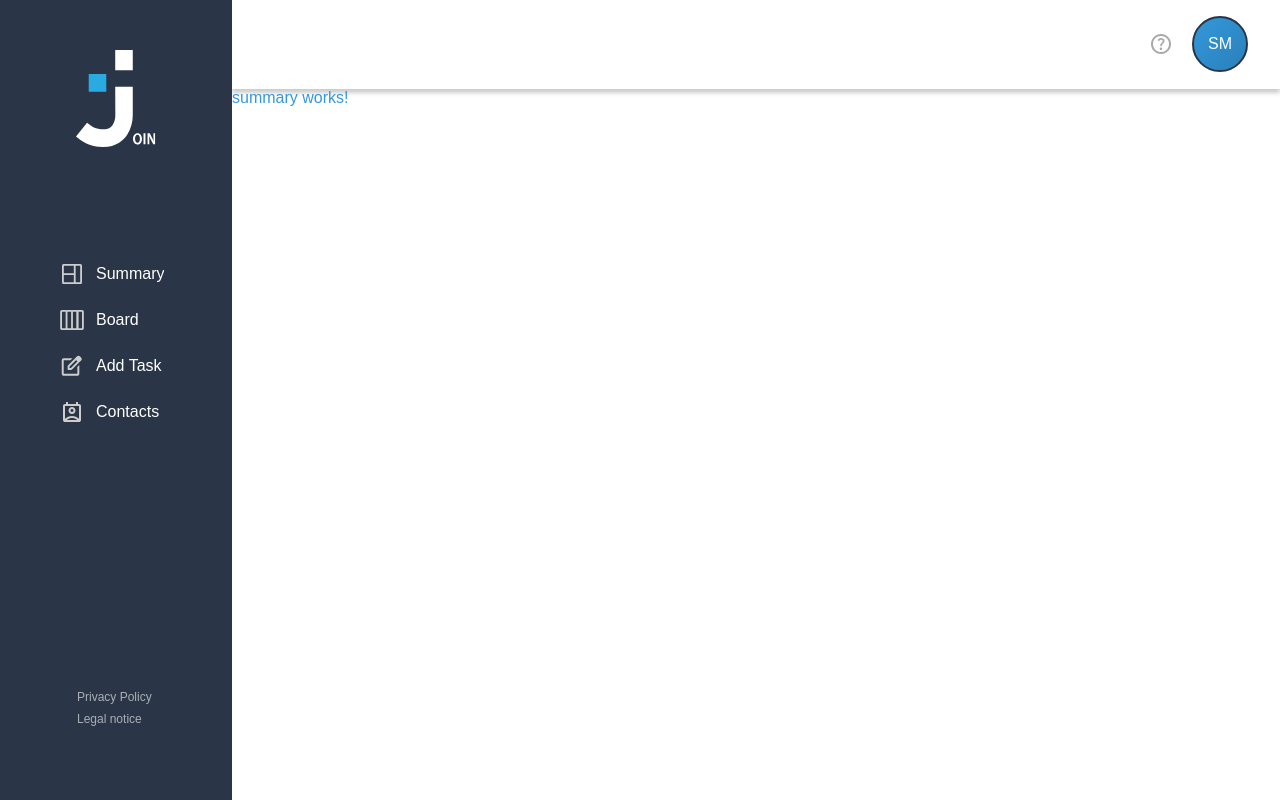
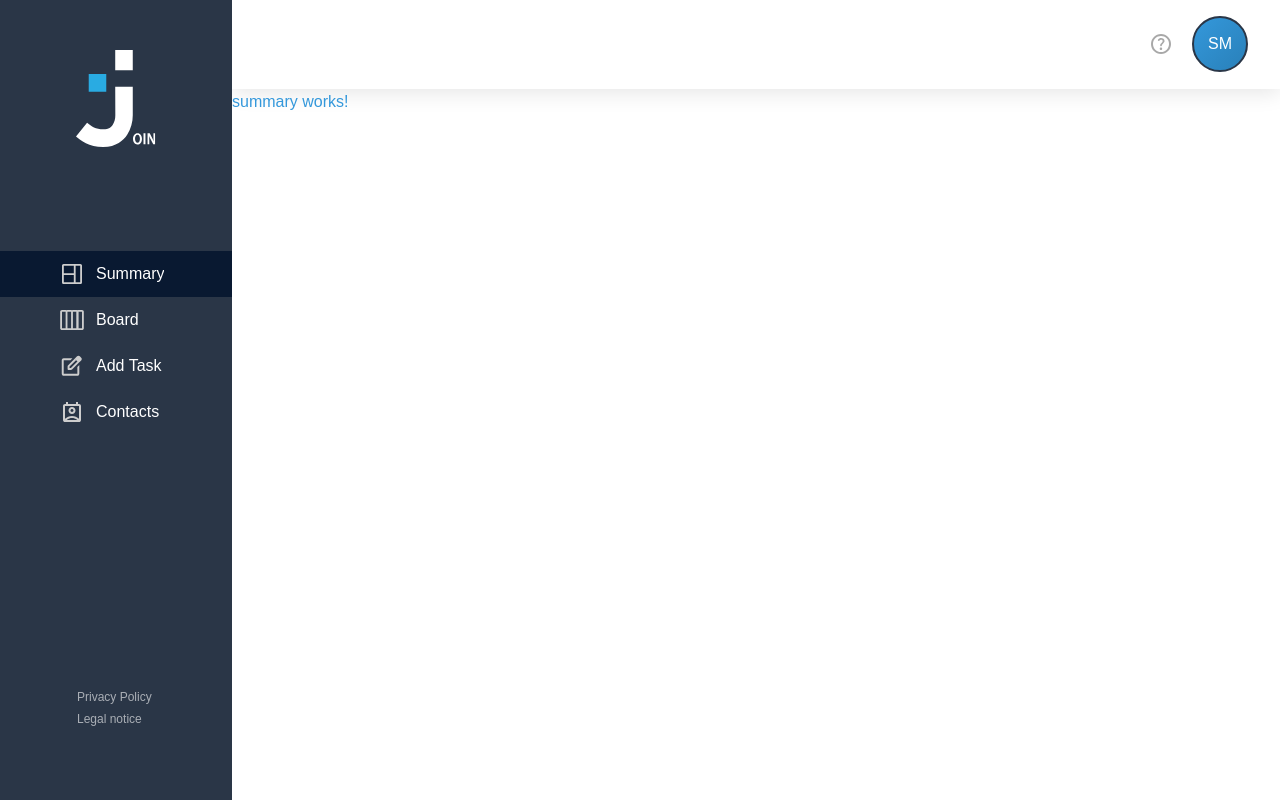
Before and after one commit to BilionIevgeniy/join, an Angular app: page /summary in a window 1280 px wide. Built offline with nearby package versions, Linux system fonts and the light colour scheme; no server answers; the database is empty.

Commit message:
fix active link and header shadow

```diff
--- a/src/app/layout/header/header.scss
+++ b/src/app/layout/header/header.scss
@@ -2,7 +2,8 @@
   background: var(--inverted-bg-color);
   border-bottom: 1px solid var(--header-border);
   padding: 16px 32px;
-  box-shadow: 0 4px 4px rgba(0, 0, 0, 0.2);
+  box-shadow: 0 4px 20px rgba(0, 0, 0, 0.1);
+  margin-bottom: 4px;
 }
 
 .header__content {
--- a/src/app/layout/sidebar/sidebar.html
+++ b/src/app/layout/sidebar/sidebar.html
@@ -8,12 +8,12 @@
   <nav class="sidebar__nav">
     <ul class="nav-list">
       @for (item of navItems; track item.route) {
-        <li class="nav-item">
-          <a
-            [routerLink]="'/' + item.route"
-            routerLinkActive="nav-item--active"
-            [routerLinkActiveOptions]="{ exact: true }"
-          >
+        <li
+          class="nav-item"
+          routerLinkActive="nav-item--active"
+          [routerLinkActiveOptions]="{ exact: true }"
+        >
+          <a [routerLink]="'/' + item.route">
             <img [src]="item.icon" [alt]="item.label" class="nav-icon" />
             <span class="nav-text">{{ item.label }}</span>
           </a>
```
